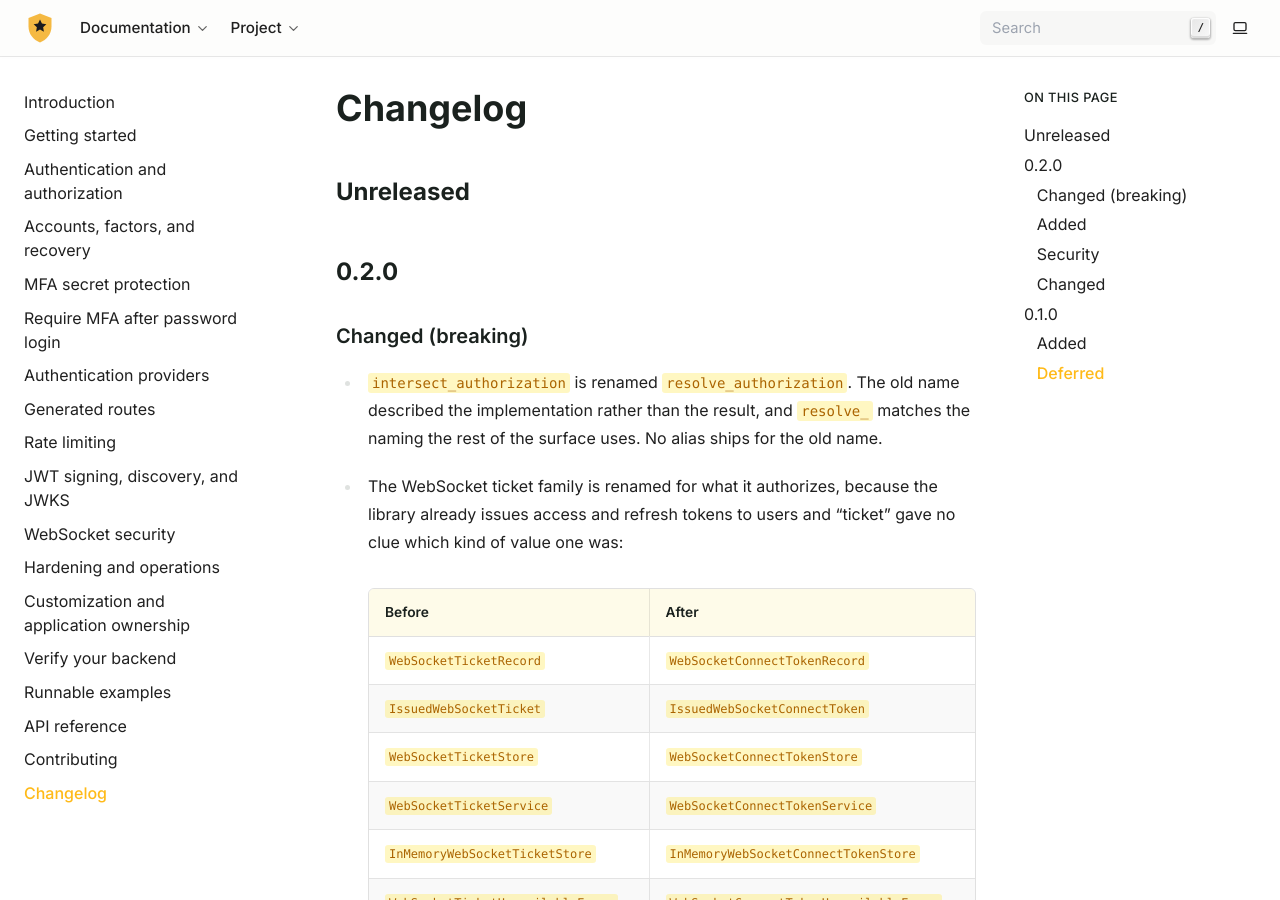
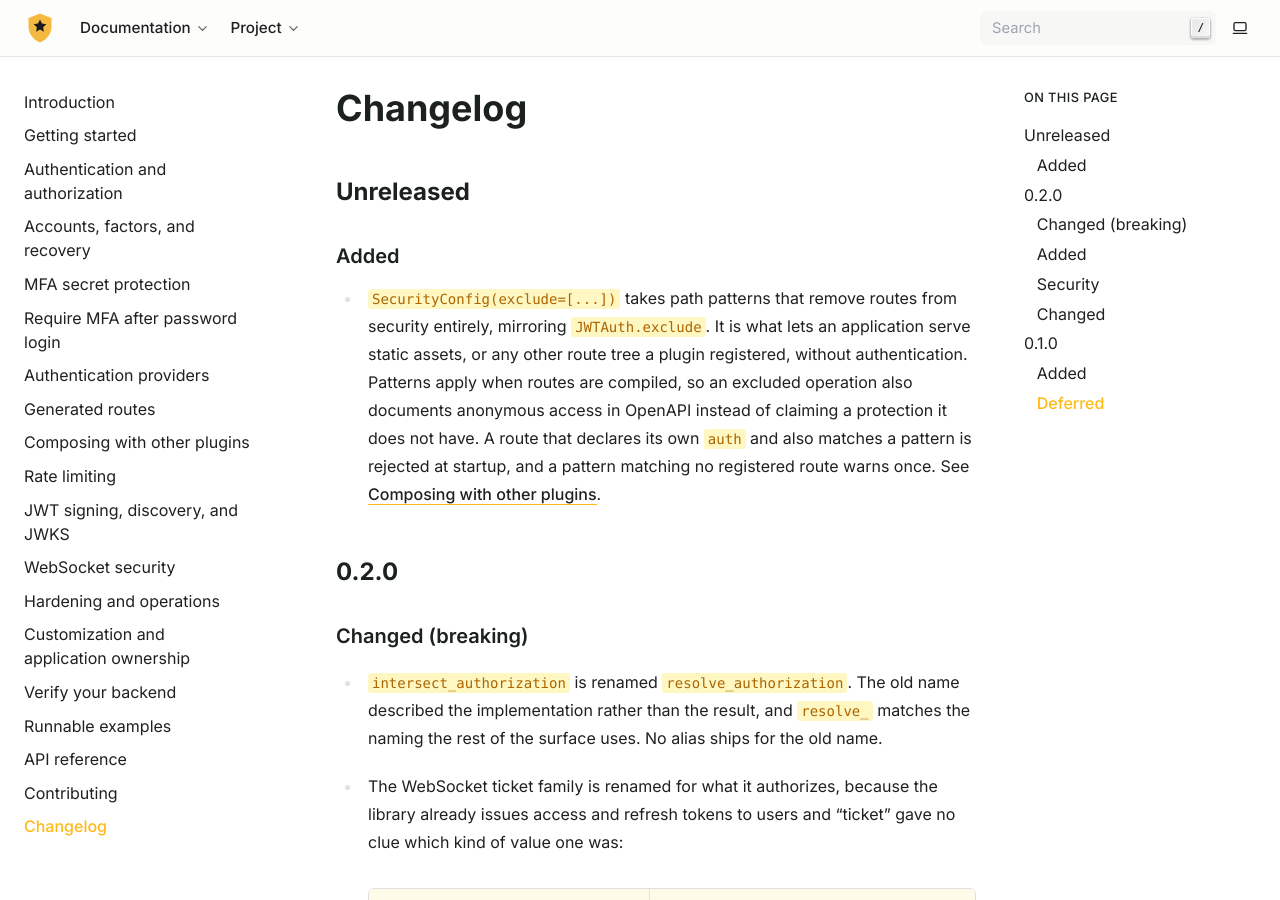
Before and after one commit to cofin/litestar-security, a Sphinx documentation site: the page built from docs/changelog.rst, in a window 1280 px wide and 900 px high. Built offline with Sphinx 7.4.7, drawn with Linux system fonts in a browser that asks for light colours.

Commit message:
docs: explain composing security with route-registering plugins

```diff
--- a/docs/authentication.rst
+++ b/docs/authentication.rst
@@ -93,4 +93,9 @@ The ``principal`` and ``security_context`` dependencies remain typed on public
 and protected routes. ``current_user`` is the explicit narrowing dependency
 that rejects anonymous and userless service principals.
 
+Routes another plugin registered — static assets, a queue dashboard, a debug
+toolbar — carry no ``auth`` of their own and so compile to implicit
+``required()``. Exclude them by path with ``SecurityConfig(exclude=[...])``; see
+:doc:`composition`.
+
 See :doc:`providers` to choose and configure an authentication source.
--- a/docs/changelog.rst
+++ b/docs/changelog.rst
@@ -3,6 +3,18 @@ Changelog
 
 Unreleased
 ----------
+
+Added
+~~~~~
+
+* ``SecurityConfig(exclude=[...])`` takes path patterns that remove routes from
+  security entirely, mirroring ``JWTAuth.exclude``. It is what lets an
+  application serve static assets, or any other route tree a plugin registered,
+  without authentication. Patterns apply when routes are compiled, so an
+  excluded operation also documents anonymous access in OpenAPI instead of
+  claiming a protection it does not have. A route that declares its own ``auth``
+  and also matches a pattern is rejected at startup, and a pattern matching no
+  registered route warns once. See :doc:`composition`.
 
 0.2.0
 -----
--- a/docs/index.rst
+++ b/docs/index.rst
@@ -23,6 +23,7 @@ guards, OpenAPI schema, and WebSocket lifecycle.
    accounts
    providers
    generated-routes
+   composition
    rate-limiting
    jwt-and-jwks
    websockets
```
Also changed, not shown: docs/composition.rst (added, +167 -0 lines).
